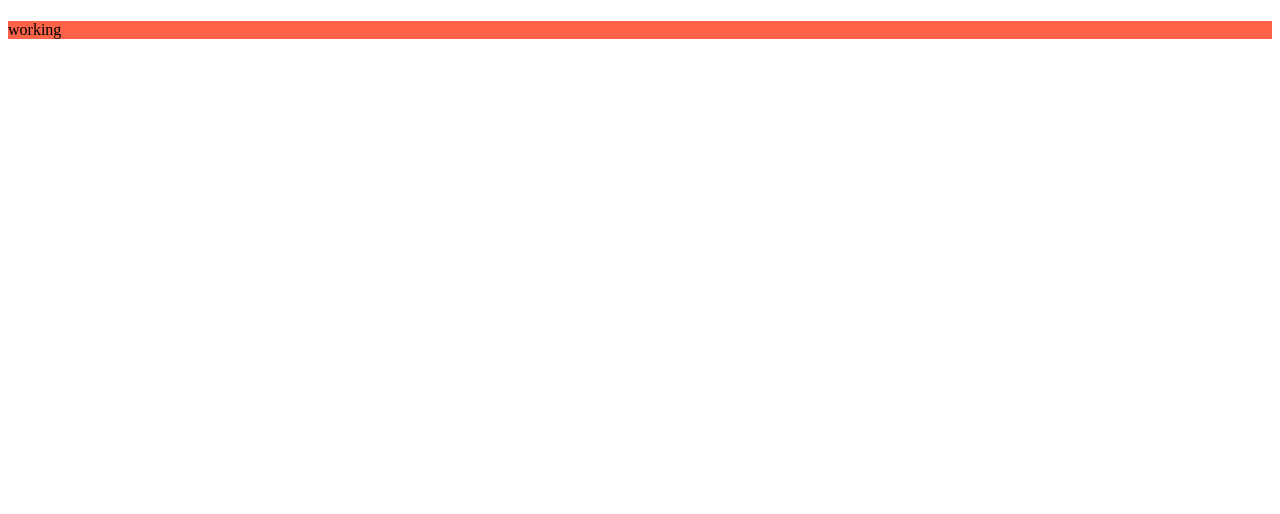
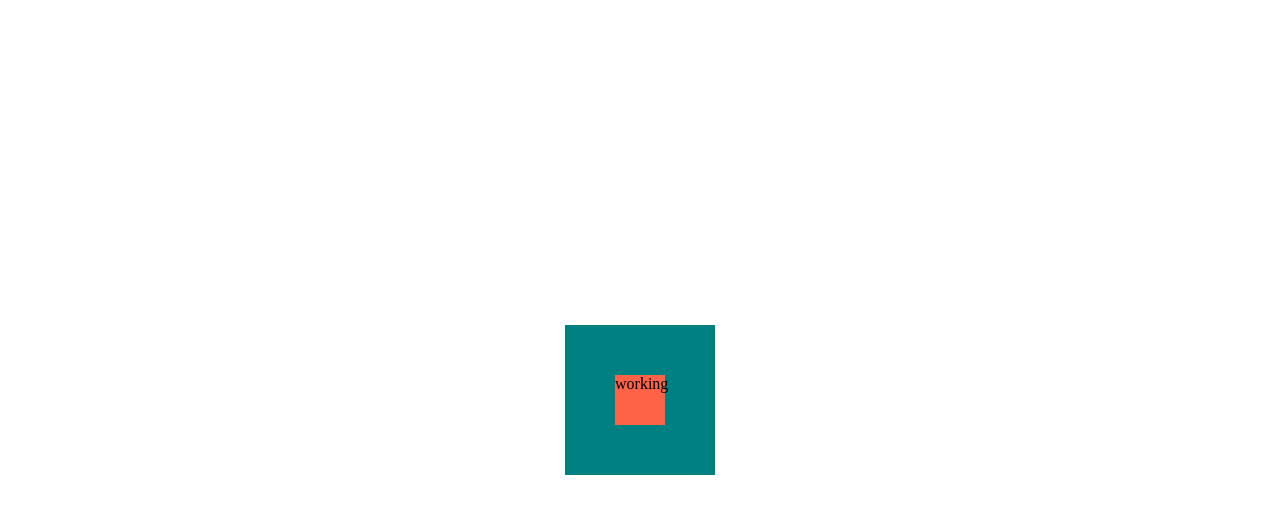
Before and after one commit to lptalty/etch-a-sketch, a plain HTML site: page index.html in a window 1280 px wide. Drawn offline with Linux system fonts and the light colour scheme.

Commit message:
I put a box div within a main container div and moved the container to the middle of the web page. My intention is to figure out how to populate the container div with the appropriate amount of box divs without having to code them out. That's the next challenge, but I imagine that I could use a function or something to enable that. Then the amount of boxes within the container div will be flexible and the final step will be to have them change color when the user hovers their mouse within the border of the box div.

```diff
--- a/app.js
+++ b/app.js
@@ -3,5 +3,9 @@ const boxDiv = document.createElement("div")
 boxDiv.setAttribute("id", "boxDiv")
 boxDiv.innerText = 'working'
 
+const container = document.createElement("div")
+container.setAttribute("id", "container")
 
-body.append(boxDiv)
+
+container.append(boxDiv)
+body.append(container)
--- a/style.css
+++ b/style.css
@@ -1,3 +1,14 @@
 #boxDiv{
     background-color: tomato;
+    height: 50px;
+    width: 50px;
 }
+
+#container{
+    background-color: teal;
+    position: absolute;
+    top: 50%;
+    left: 50%;
+    transform: translate(-50%, -50%);
+    padding: 50px;
+}
```
